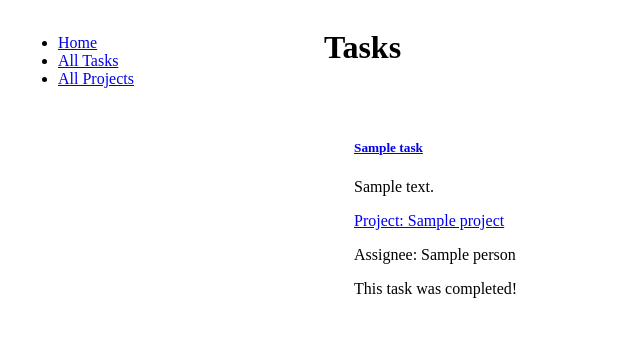
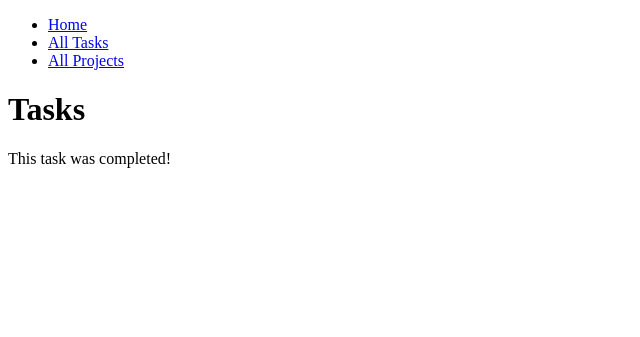
Before and after one commit to TheWITProject/workshop_html_css, a Flask app: page /tasks in a window 1280 px wide. Shown: the top 337 px of the page, without its empty margins (0-640 px from the left). Run offline with Flask 2, Linux system fonts and the light colour scheme; tables that the repository leaves empty hold one stand-in row (values such as "Sample post"); some libraries are stand-ins or nearby versions.

Commit message:
starting point

```diff
--- a/app/api.py
+++ b/app/api.py
@@ -58,7 +58,7 @@ def complete_task(task_id):
 def all_projects():
     data = Project.query.all()
     all_projects = [item.serialize() for item in data]
-    return render_template('projects.html', projects=all_projects)
+    return jsonify(all_projects)
 
 
 # GET /projects/{id}
@@ -66,7 +66,7 @@ def all_projects():
 def get_one_project(project_id):
     data = Project.query.get(project_id)
     one_project = data.serialize()
-    return render_template('projects.html', projects=[one_project])
+    return jsonify(one_project)
 
 
 # ------------------------------------------------
--- a/app/static/css/main.css
+++ b/app/static/css/main.css
@@ -1,25 +1,25 @@
 .layout {
-    display: grid;
-    grid-template-columns: 1fr 3fr;
+
 }
 
 .sidebar {
-    padding: 10px;
+
+}
+
+@media (max-width: 400px) {
+    .layout {
+
+    }
 }
 
 .tasks_flex {
-    display: flex;
-    flex-wrap: wrap;
+
 }
 
 .tasks_card {
-    width: 300px;
-    margin: 20px;
-    padding: 10px;
+
 }
 
 .projects_card {
-    width: 300px;
-    margin: 20px;
-    padding: 10px;
+
 }
--- a/app/templates/tasks.html
+++ b/app/templates/tasks.html
@@ -9,24 +9,15 @@
     <h1>Tasks</h1>
     <div class="tasks_flex">
         {% for task in tasks %}
-            <div class="tasks_card card">
-                <h5 class="card-title">
-                    <a href="/tasks/{{task.id}}">
-                        {{ task.name }}
-                    </a>
-                </h5>
-                <p>{{ task.description }}</p>
-                <p>
-                    <a href="/projects/{{task.project_id}}">
-                        Project: {{ task.project }}
-                    </a>
-                </p>
-                <p>Assignee: {{ task.person }}</p>
+            <div class="tasks_card">
+
+                <!-- Display more information for tasks here -->
+
                 {% if task.completed == true %}
                     <div>This task was completed!</div>
                 {% else %}
                     <form action="/tasks/{{task.id}}/complete" method="POST">
-                        <input class="btn btn-sm btn-secondary" type="submit" value="Mark Complete">
+                        <input class="" type="submit" value="Mark Complete">
                     </form>
                 {% endif %}
             </div>
```
Also changed, not shown: app/templates/projects.html (+1 -19 lines).
